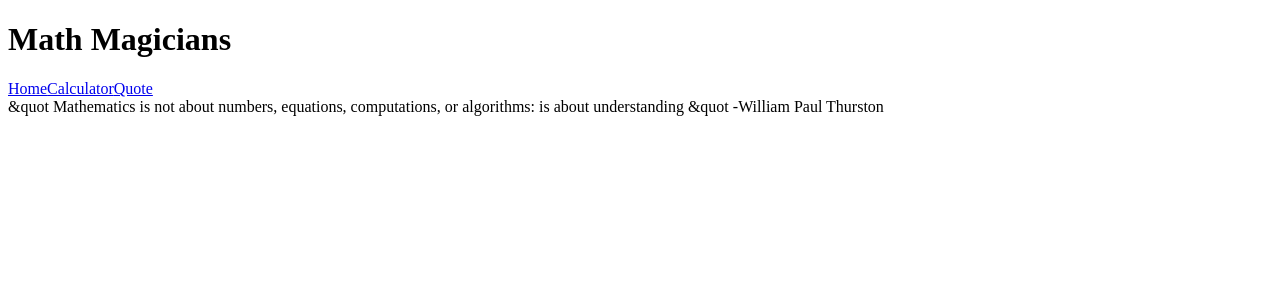
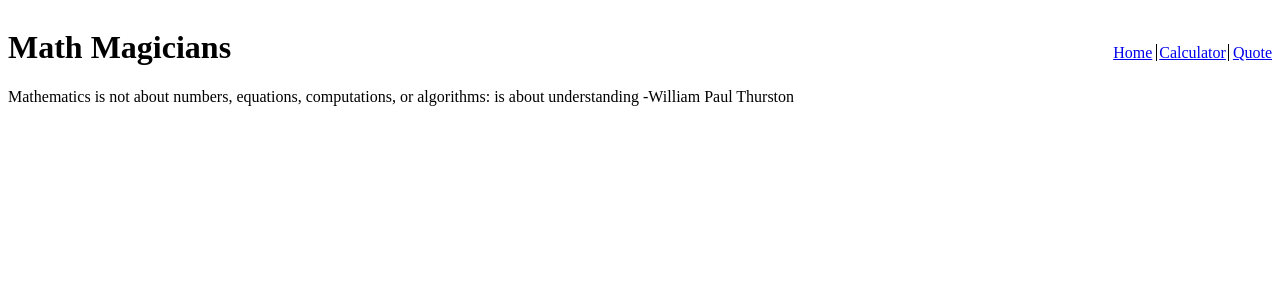
Before and after one commit to AlejandroNeira98/Math-magicians, a React (Create React App) app: page /quote in a window 1280 px wide. Shown: the top 300 px of the page. Built offline with nearby package versions, Linux system fonts and the light colour scheme.

Commit message:
Style Header

```diff
--- /dev/null
+++ b/src/components/CSSmodules/Header.module.css
@@ -0,0 +1,15 @@
+header {
+  display: flex;
+  align-items: baseline;
+  justify-content: space-between;
+}
+
+.navLink {
+  margin-left: 4px;
+}
+
+.calcLink {
+  border-left: 1px solid black;
+  border-right: 1px solid black;
+  padding: 0px 2px 0px 2px;
+}
--- a/src/components/Header.jsx
+++ b/src/components/Header.jsx
@@ -1,5 +1,6 @@
 import React from 'react';
 import { Link } from 'react-router-dom';
+import styles from './CSSmodules/Header.module.css';
 
 function Header() {
   return (
@@ -8,9 +9,9 @@ function Header() {
         Math Magicians
       </h1>
       <nav>
-        <Link to="/">Home</Link>
-        <Link to="/calculator">Calculator</Link>
-        <Link to="/quote">Quote</Link>
+        <Link to="/" className={styles.navLink}>Home</Link>
+        <Link to="/calculator" className={`${styles.navLink} ${styles.calcLink}`}>Calculator</Link>
+        <Link to="/quote" className={styles.navLink}>Quote</Link>
       </nav>
     </header>
   );
--- a/src/components/Pages/Quote.jsx
+++ b/src/components/Pages/Quote.jsx
@@ -3,8 +3,8 @@ import React from 'react';
 function Quote() {
   return (
     <div>
-      &quot Mathematics is not about numbers, equations, computations,
-      or algorithms: is about understanding &quot -William Paul Thurston
+      Mathematics is not about numbers, equations, computations,
+      or algorithms: is about understanding -William Paul Thurston
     </div>
   );
 }
```
